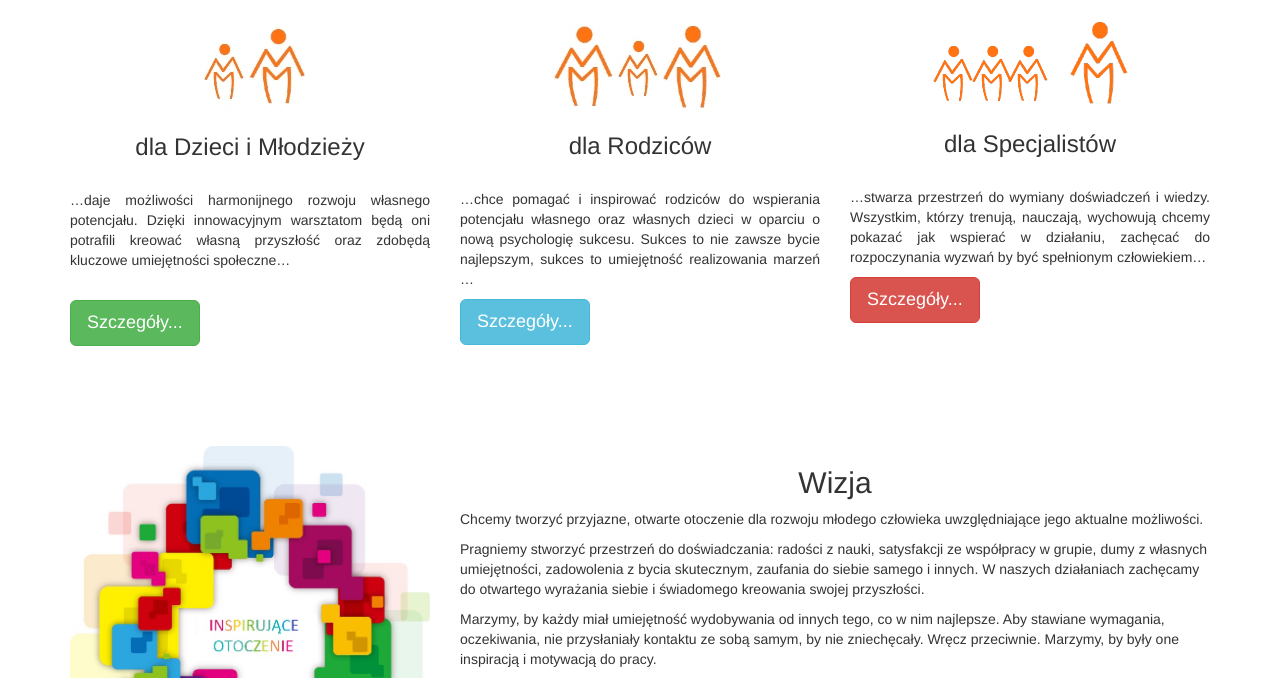
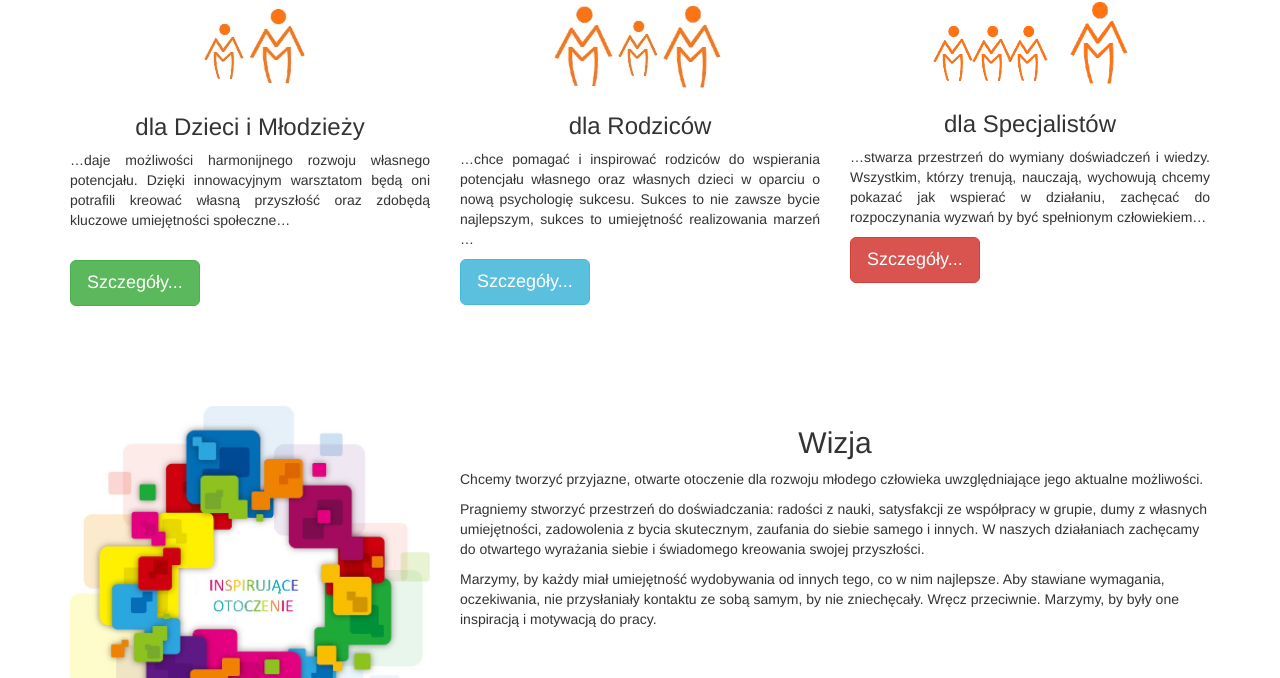
Before and after one commit to BearWithHeadPhones/Manufaktura, a plain HTML site: page index.html in a window 1280 px wide. Shown: the part 422-1100 px from the top of the page. Drawn offline with nearby package versions, Linux system fonts and the light colour scheme.

Commit message:
troche paddingow

```diff
--- a/index.html
+++ b/index.html
@@ -67,7 +67,7 @@
 
   </div>
 
-  <div class="container">
+  <div class="container" style="margin-top: -20px;">
     <div class="row">
       <div class="col-md-4">
 
@@ -75,7 +75,6 @@
       <img  class="img-responsive" style="margin: 0 auto;"
              src="images/dzieci i mlodziez.jpg"></a>
       <h3 class="text-center"> dla Dzieci i Młodzieży</h3>
-      </br>
           <p class="text-justify" >…daje możliwości harmonijnego rozwoju własnego potencjału. Dzięki innowacyjnym warsztatom będą oni potrafili kreować własną przyszłość oraz zdobędą kluczowe umiejętności społeczne…</p>
           </br>
           <a href="amp.html" class="btn btn-success btn-lg"> Szczegóły... </a>
@@ -89,7 +88,6 @@
              src="images/rodzice.jpg"></a>
 
       <h3 class="text-center"> dla Rodziców</h3>
-      </br>
           <p class="text-justify" >…chce pomagać i inspirować rodziców do wspierania potencjału własnego oraz własnych dzieci w oparciu o nową psychologię sukcesu. Sukces to nie zawsze bycie najlepszym,  sukces to umiejętność realizowania marzeń …</p>
           <a href="#" class="btn btn-info btn-lg"> Szczegóły... </a>
 
@@ -104,7 +102,6 @@
              src="images/specjalisci.png"></a>
 
       <h3 class="text-center"> dla Specjalistów</h3>
-      </br>
           <p class="text-justify" >…stwarza przestrzeń do wymiany doświadczeń i wiedzy. Wszystkim, którzy trenują, nauczają, wychowują chcemy pokazać jak wspierać w działaniu, zachęcać do rozpoczynania wyzwań by być spełnionym człowiekiem…</p>
           <a href="#" class="btn btn-danger btn-lg"> Szczegóły... </a>
 
@@ -223,7 +220,9 @@ Współpracuję z zawodnikami różnych dyscyplin zarówno indywidualnie jak i z
 <br/>
 <br/>
 
+
 <h2 class="text-center" > Zapraszamy do kontaktu </h2>
+</br>
 <h4 class="text-center" > <span class="glyphicon glyphicon-envelope"></span> manufakturamozliwosci@gmail.com</h4>
 <div class="row">
 <div class="col-md-2">
```
